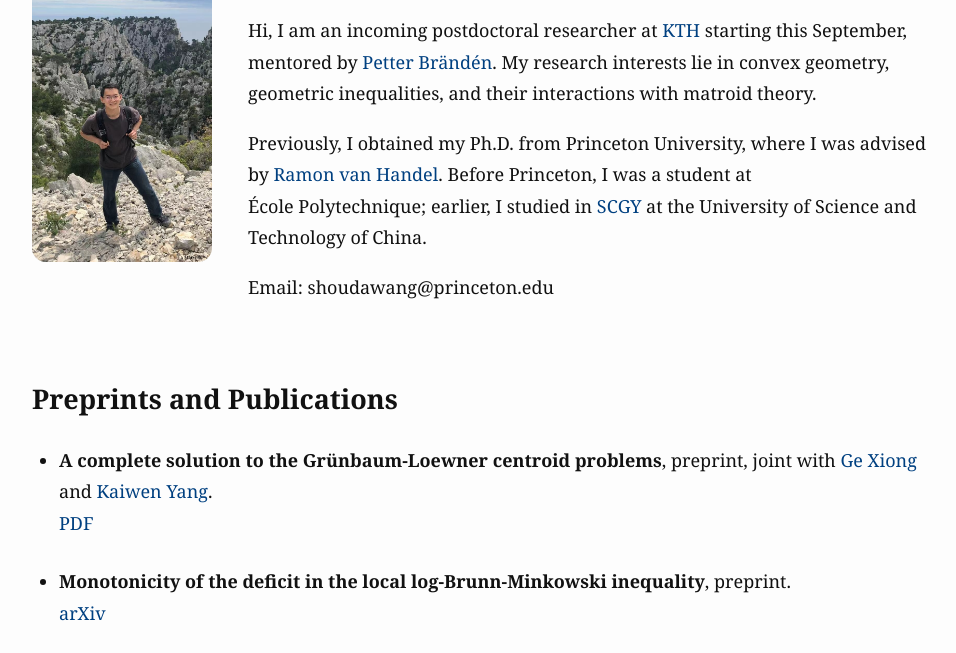
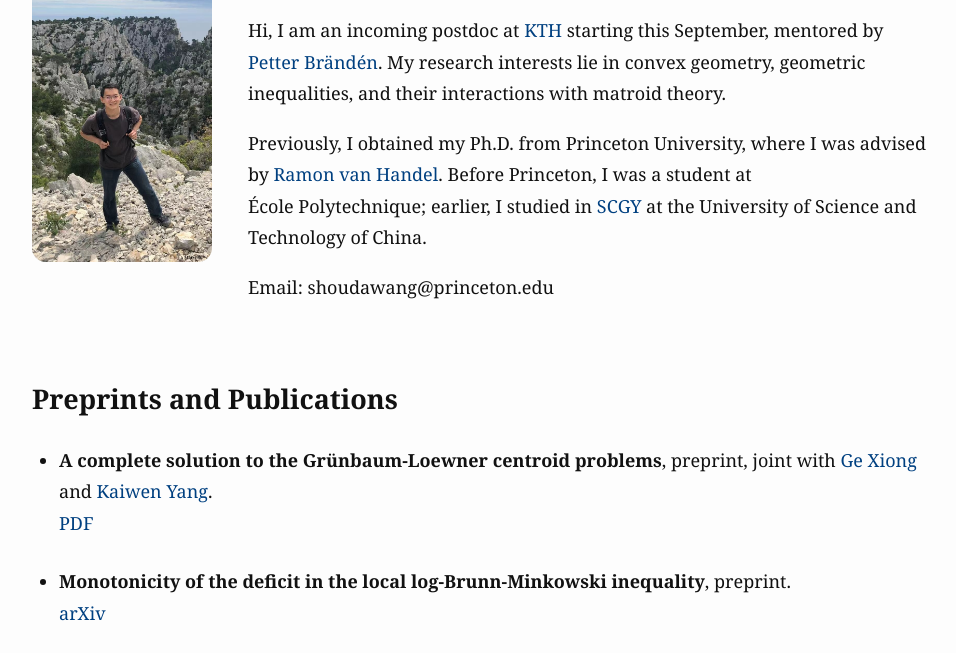
Before and after one commit to WsdUstcX/My-website, a plain HTML site: page index.html in a window 1280 px wide. Shown: the part 135-788 px from the top of the page, without its empty margins (158-1114 px from the left). Drawn offline with Linux system fonts and the light colour scheme.

Commit message:
Shorten postdoctoral title

```diff
--- a/index.html
+++ b/index.html
@@ -12,7 +12,7 @@
     <img src="photo.JPG" alt="Shouda Wang" style="width:180px; border-radius:14px;" />
     <div>
     <h1>Shouda Wang 王首达</h1>
-    <p>Hi, I am an incoming postdoctoral researcher at <a href="https://www.kth.se/en">KTH</a> starting this September, mentored by <a href="https://www.kth.se/profile/pbranden/">Petter Brändén</a>. My research interests lie in convex geometry, geometric inequalities, and their interactions with matroid theory.</p>
+    <p>Hi, I am an incoming postdoc at <a href="https://www.kth.se/en">KTH</a> starting this September, mentored by <a href="https://www.kth.se/profile/pbranden/">Petter Brändén</a>. My research interests lie in convex geometry, geometric inequalities, and their interactions with matroid theory.</p>
     <p>Previously, I obtained my Ph.D. from Princeton University, where I was advised by <a href="https://web.math.princeton.edu/~rvan/">Ramon van Handel</a>. Before Princeton, I was a student at École&nbsp;Polytechnique; earlier, I studied in <a href="https://en.wikipedia.org/wiki/Special_Class_for_the_Gifted_Young">SCGY</a> at the University of Science and Technology of China.</p>
 
     <!--<a href="My_CV.pdf" target="_blank">CV</a>-->
```
